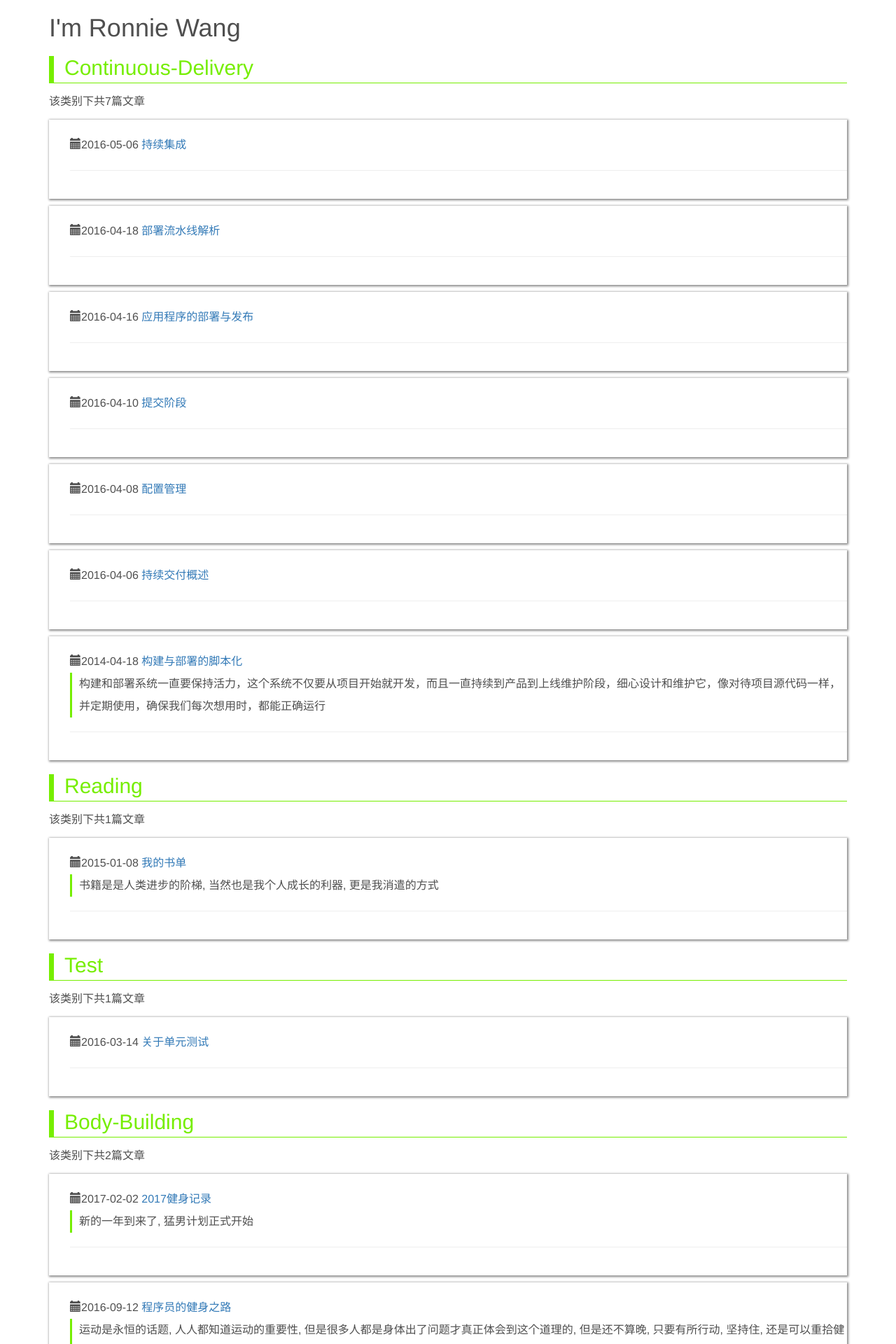
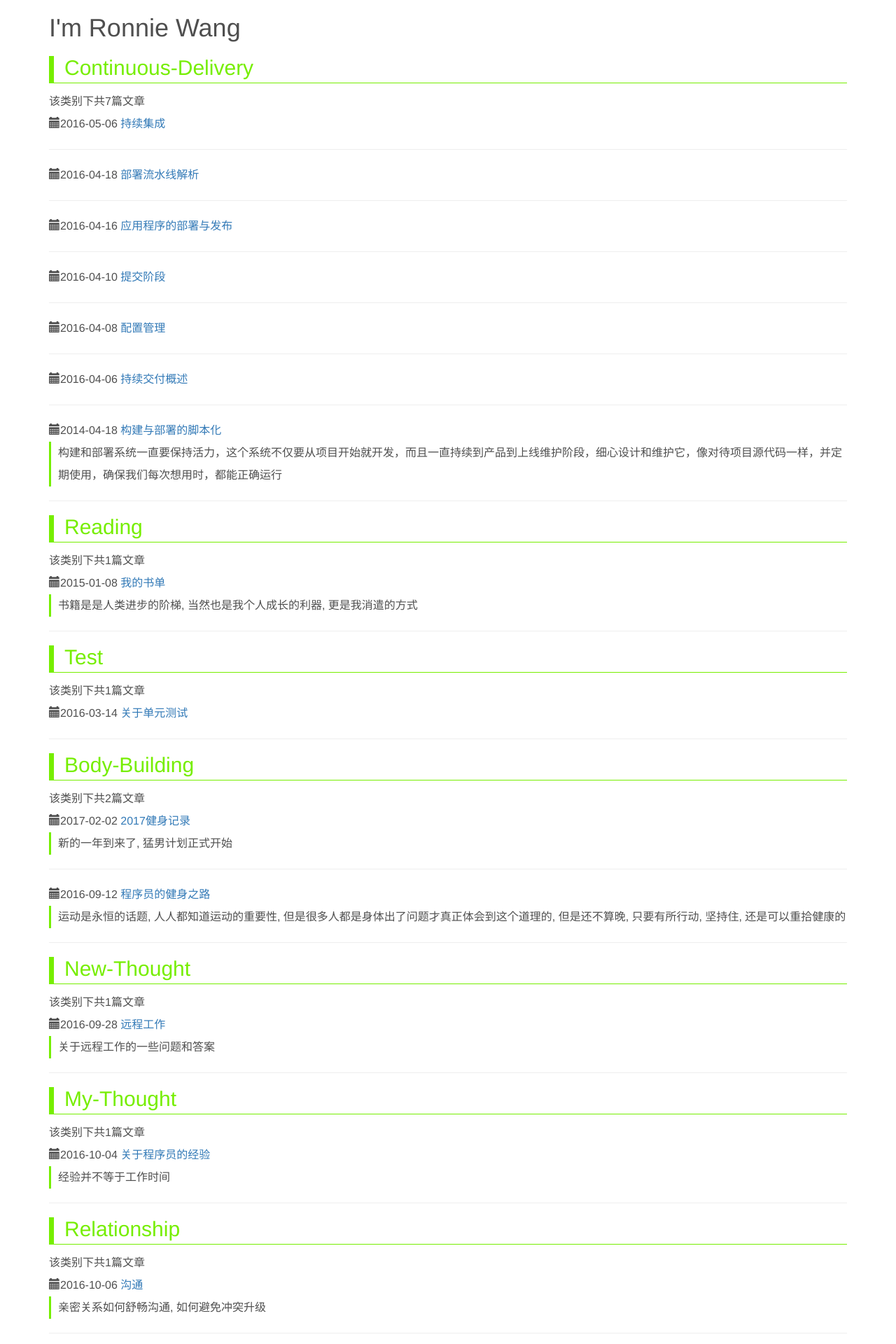
Before and after one commit to ronniewang/ronniewang.github.io, a Jekyll site: the page built from index.html, in a window 1280 px wide. Shown: the top 1920 px of the page at 70% size. Built offline with Jekyll 4.4.1, drawn with Linux system fonts in a browser that asks for light colours.

Commit message:
update css

```diff
--- a/_layouts/default.html
+++ b/_layouts/default.html
@@ -41,9 +41,9 @@
 
         .item {
 /*             background-color: #f8f8f8; */
-            margin: 10px 0px 10px 0px;
-            box-shadow: 1px 1px 3px 1px #888888;
-            padding: 20px 0px 20px 30px;
+            /*margin: 10px 0px 10px 0px;*/
+            /*box-shadow: 1px 1px 3px 1px #888888;*/
+            /*padding: 20px 0px 20px 30px;*/
         }
 
     </style>
```
